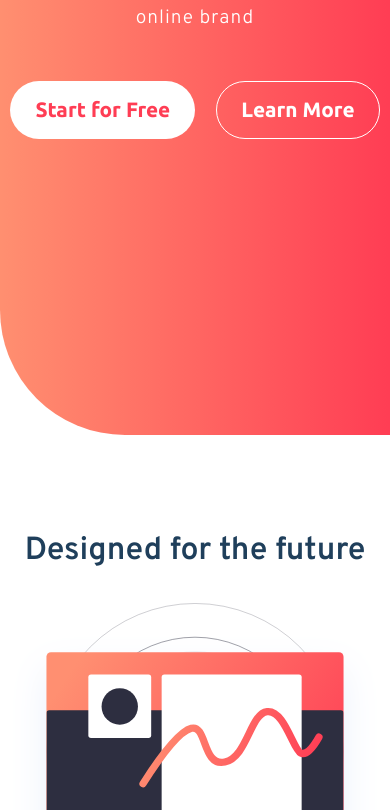
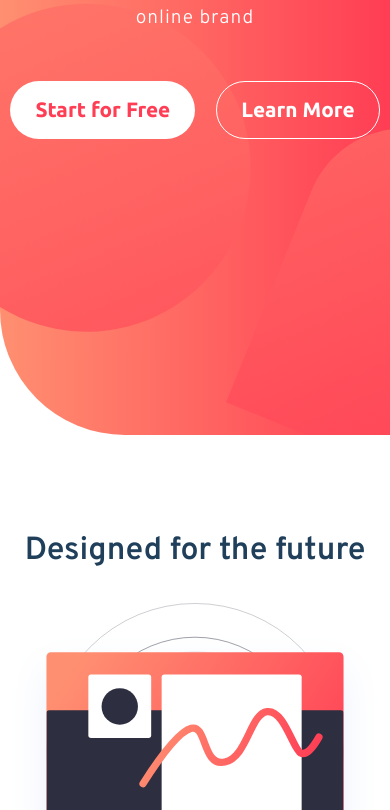
Before and after one commit to ralvarezrenzo/blog-gr, a plain HTML site: page index.html in a window 390 px wide. Shown: the part 409-1219 px from the top of the page. Drawn offline with Linux system fonts and the light colour scheme; the site is published under a folder, as on GitHub Pages, so addresses that start at the root find nothing.

Commit message:
add bg header mobile

```diff
--- a/src/main.scss
+++ b/src/main.scss
@@ -92,7 +92,7 @@ img{
 .attribution a { color: hsl(228, 45%, 44%); }
 
 .header{
-    background: no-repeat url(/public/bg-pattern-intro-mobile.svg),-webkit-linear-gradient(left, var(--very-light-red)0%, var(--light-red) 100%);
+    background: no-repeat url(../bg-pattern-intro-mobile.svg),-webkit-linear-gradient(left, var(--very-light-red)0%, var(--light-red) 100%);
     background-position: 35% 40%;
     position: relative;
     display: flex;
```
Also changed, not shown: public/css/main.css, 1 other file.
